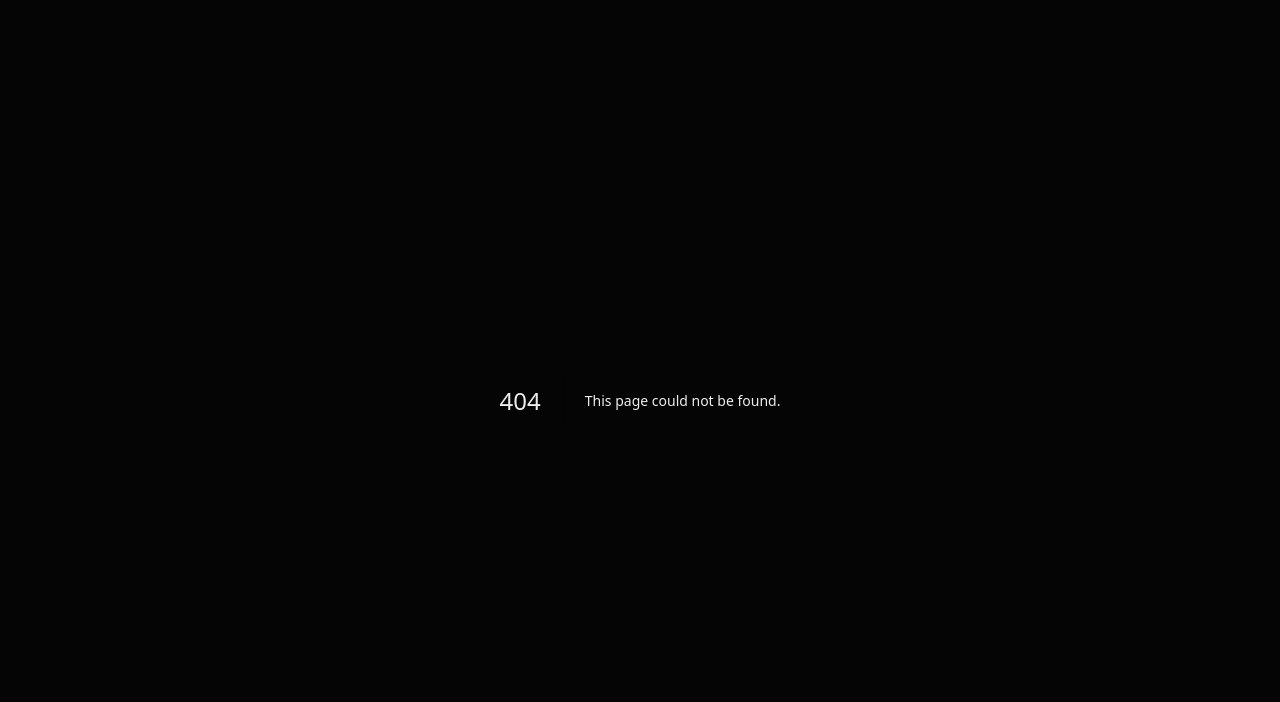
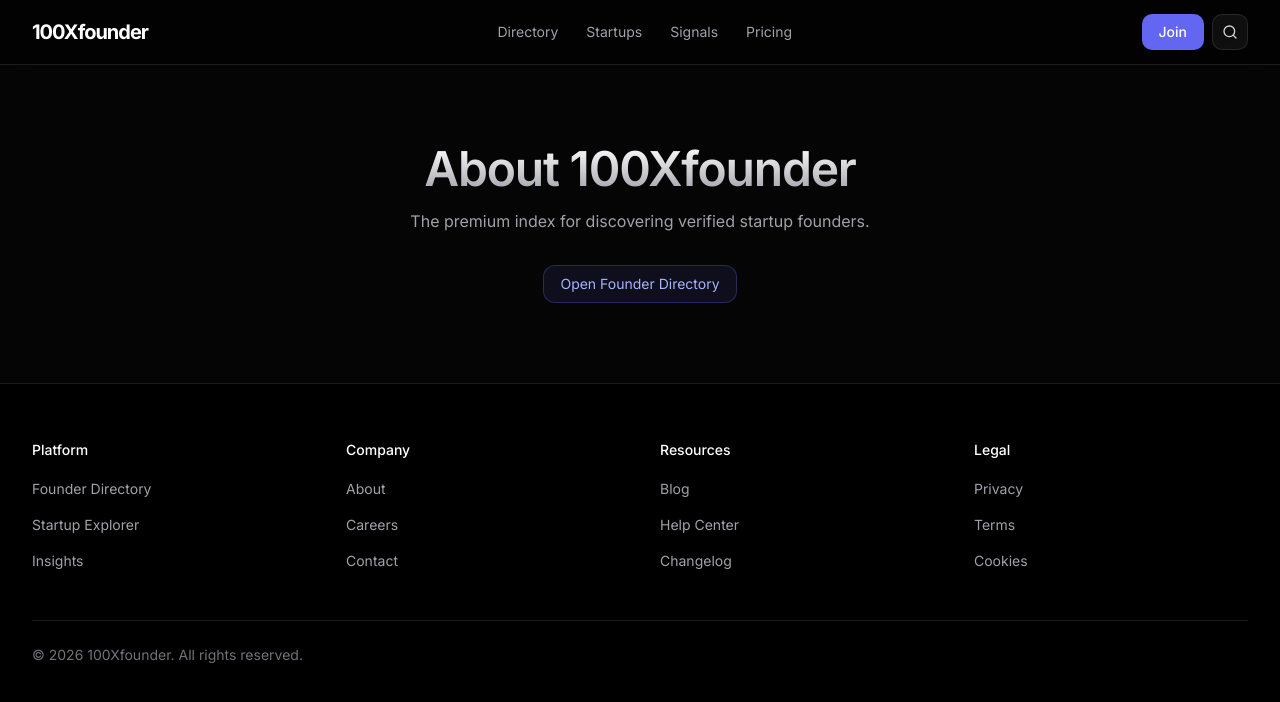
Before and after one commit to himaniwriter/100xfounder, a Next.js app: page /about in a window 1280 px wide. Before the commit this address had no page. Shown: the top 702 px of the page. Built offline with nearby package versions, Linux system fonts and the light colour scheme.

Commit message:
Build founders directory page

```diff
--- /dev/null
+++ b/app/[page]/page.tsx
@@ -0,0 +1,98 @@
+import Link from "next/link";
+import { notFound } from "next/navigation";
+import { Footer } from "@/components/layout/footer";
+import { Navbar } from "@/components/layout/navbar";
+
+const pageContent = {
+  startups: {
+    title: "Startup Explorer",
+    description: "Browse high-signal startups built by ambitious founders.",
+  },
+  signals: {
+    title: "Signals",
+    description: "Track momentum, funding events, and operator insights.",
+  },
+  pricing: {
+    title: "Pricing",
+    description: "Choose a plan that matches your scouting and research workflow.",
+  },
+  join: {
+    title: "Join 100Xfounder",
+    description: "Request access to join the premium founder directory.",
+  },
+  about: {
+    title: "About 100Xfounder",
+    description: "The premium index for discovering verified startup founders.",
+  },
+  careers: {
+    title: "Careers",
+    description: "Help us build the most trusted founder intelligence platform.",
+  },
+  contact: {
+    title: "Contact",
+    description: "Reach the 100Xfounder team for partnerships and support.",
+  },
+  blog: {
+    title: "Blog",
+    description: "Insights and analysis on founders, startups, and venture trends.",
+  },
+  help: {
+    title: "Help Center",
+    description: "Get support articles and product guidance.",
+  },
+  changelog: {
+    title: "Changelog",
+    description: "Product improvements and releases from the 100Xfounder team.",
+  },
+  privacy: {
+    title: "Privacy",
+    description: "How 100Xfounder handles and protects your data.",
+  },
+  terms: {
+    title: "Terms",
+    description: "Rules and terms for using the 100Xfounder platform.",
+  },
+  cookies: {
+    title: "Cookies",
+    description: "Cookie and tracking preferences for the platform.",
+  },
+} as const;
+
+type ContentKey = keyof typeof pageContent;
+
+function isContentKey(value: string): value is ContentKey {
+  return value in pageContent;
+}
+
+export default function MarketingPage({
+  params,
+}: {
+  params: { page: string };
+}) {
+  if (!isContentKey(params.page)) {
+    notFound();
+  }
+
+  const content = pageContent[params.page];
+
+  return (
+    <main className="min-h-screen bg-[#050505] text-[#EDEDED]">
+      <Navbar />
+      <section className="mx-auto w-full max-w-4xl px-4 py-20 text-center sm:px-6 lg:px-8">
+        <h1 className="bg-gradient-to-b from-white to-zinc-400 bg-clip-text text-4xl font-semibold tracking-tight text-transparent sm:text-5xl">
+          {content.title}
+        </h1>
+        <p className="mx-auto mt-4 max-w-2xl text-zinc-400">{content.description}</p>
+        <div className="mt-8">
+          <Link
+            href="/founders"
+            className="inline-flex items-center rounded-lg border border-[#6366f1]/30 bg-[#6366f1]/10 px-4 py-2 text-sm text-indigo-300 transition-colors hover:bg-[#6366f1]/20"
+          >
+            Open Founder Directory
+          </Link>
+        </div>
+      </section>
+      <Footer />
+    </main>
+  );
+}
--- a/app/layout.tsx
+++ b/app/layout.tsx
@@ -16,7 +16,7 @@ const jetbrainsMono = JetBrains_Mono({
 });
 
 export const metadata: Metadata = {
-  title: "100xfounder",
+  title: "100Xfounder",
   description: "Premium startup founder directory",
 };
 
--- a/components/layout/footer.tsx
+++ b/components/layout/footer.tsx
@@ -4,33 +4,33 @@ const footerColumns = [
   {
     title: "Platform",
     links: [
-      { label: "Founder Directory", href: "#" },
-      { label: "Startup Explorer", href: "#" },
-      { label: "Insights", href: "#" },
+      { label: "Founder Directory", href: "/founders" },
+      { label: "Startup Explorer", href: "/startups" },
+      { label: "Insights", href: "/signals" },
     ],
   },
   {
     title: "Company",
     links: [
-      { label: "About", href: "#" },
-      { label: "Careers", href: "#" },
-      { label: "Contact", href: "#" },
+      { label: "About", href: "/about" },
+      { label: "Careers", href: "/careers" },
+      { label: "Contact", href: "/contact" },
     ],
   },
   {
     title: "Resources",
     links: [
-      { label: "Blog", href: "#" },
-      { label: "Help Center", href: "#" },
-      { label: "Changelog", href: "#" },
+      { label: "Blog", href: "/blog" },
+      { label: "Help Center", href: "/help" },
+      { label: "Changelog", href: "/changelog" },
     ],
   },
   {
     title: "Legal",
     links: [
-      { label: "Privacy", href: "#" },
-      { label: "Terms", href: "#" },
-      { label: "Cookies", href: "#" },
+      { label: "Privacy", href: "/privacy" },
+      { label: "Terms", href: "/terms" },
+      { label: "Cookies", href: "/cookies" },
     ],
   },
 ];
@@ -60,7 +60,7 @@ export function Footer() {
         </div>
 
         <div className="mt-12 border-t border-white/10 pt-6 text-sm text-zinc-500">
-          © {new Date().getFullYear()} FounderBase. All rights reserved.
+          © {new Date().getFullYear()} 100Xfounder. All rights reserved.
         </div>
       </div>
     </footer>
--- a/components/layout/navbar.tsx
+++ b/components/layout/navbar.tsx
@@ -4,10 +4,10 @@ import Link from "next/link";
 import { Search } from "lucide-react";
 
 const navLinks = [
-  { label: "Directory", href: "#" },
-  { label: "Startups", href: "#" },
-  { label: "Signals", href: "#" },
-  { label: "Pricing", href: "#" },
+  { label: "Directory", href: "/founders" },
+  { label: "Startups", href: "/startups" },
+  { label: "Signals", href: "/signals" },
+  { label: "Pricing", href: "/pricing" },
 ];
 
 export function Navbar() {
@@ -15,7 +15,7 @@ export function Navbar() {
     <header className="sticky top-0 z-50 border-b border-white/10 bg-black/50 backdrop-blur-xl">
       <div className="mx-auto flex h-16 w-full max-w-7xl items-center justify-between px-4 sm:px-6 lg:px-8">
         <Link href="/" className="text-xl font-bold tracking-tighter text-white">
-          FounderBase
+          100Xfounder
         </Link>
 
         <nav className="hidden items-center gap-7 md:flex">
@@ -31,12 +31,12 @@ export function Navbar() {
         </nav>
 
         <div className="flex items-center gap-2">
-          <button
-            type="button"
+          <Link
+            href="/join"
             className="inline-flex h-9 items-center rounded-md border border-transparent bg-[#6366f1] px-4 text-sm font-medium text-white transition-colors hover:bg-[#5558ea]"
           >
             Join
-          </button>
+          </Link>
           <button
             type="button"
             aria-label="Search"
--- /dev/null
+++ b/lib/prisma.ts
@@ -0,0 +1,15 @@
+import { PrismaClient } from "@prisma/client";
+
+declare global {
+  var prismaGlobal: PrismaClient | undefined;
+}
+
+export const prisma =
+  globalThis.prismaGlobal ??
+  new PrismaClient({
+    log: process.env.NODE_ENV === "development" ? ["error"] : ["error"],
+  });
+
+if (process.env.NODE_ENV !== "production") {
+  globalThis.prismaGlobal = prisma;
+}
--- a/package.json
+++ b/package.json
@@ -17,6 +17,7 @@
   "license": "ISC",
   "description": "",
   "dependencies": {
+    "@prisma/client": "^6.19.2",
     "clsx": "^2.1.1",
     "framer-motion": "^12.34.0",
     "lucide-react": "^0.563.0",
@@ -25,7 +26,8 @@
     "react": "^18.3.1",
     "react-dom": "^18.3.1",
     "react-hook-form": "^7.71.1",
-    "tailwind-merge": "^3.4.0"
+    "tailwind-merge": "^3.4.0",
+    "zod": "^4.3.6"
   },
   "devDependencies": {
     "@types/node": "^25.2.3",
@@ -33,6 +35,7 @@
     "@types/react-dom": "^18.3.0",
     "autoprefixer": "^10.4.24",
     "postcss": "^8.5.6",
+    "prisma": "^6.19.2",
     "tailwindcss": "^3.4.17",
     "typescript": "^5.9.3"
   }
```
Also changed, not shown: lib/founders/types.ts (added, +30 -0 lines), 2 other files (tests, documents, lock files or other folders).
